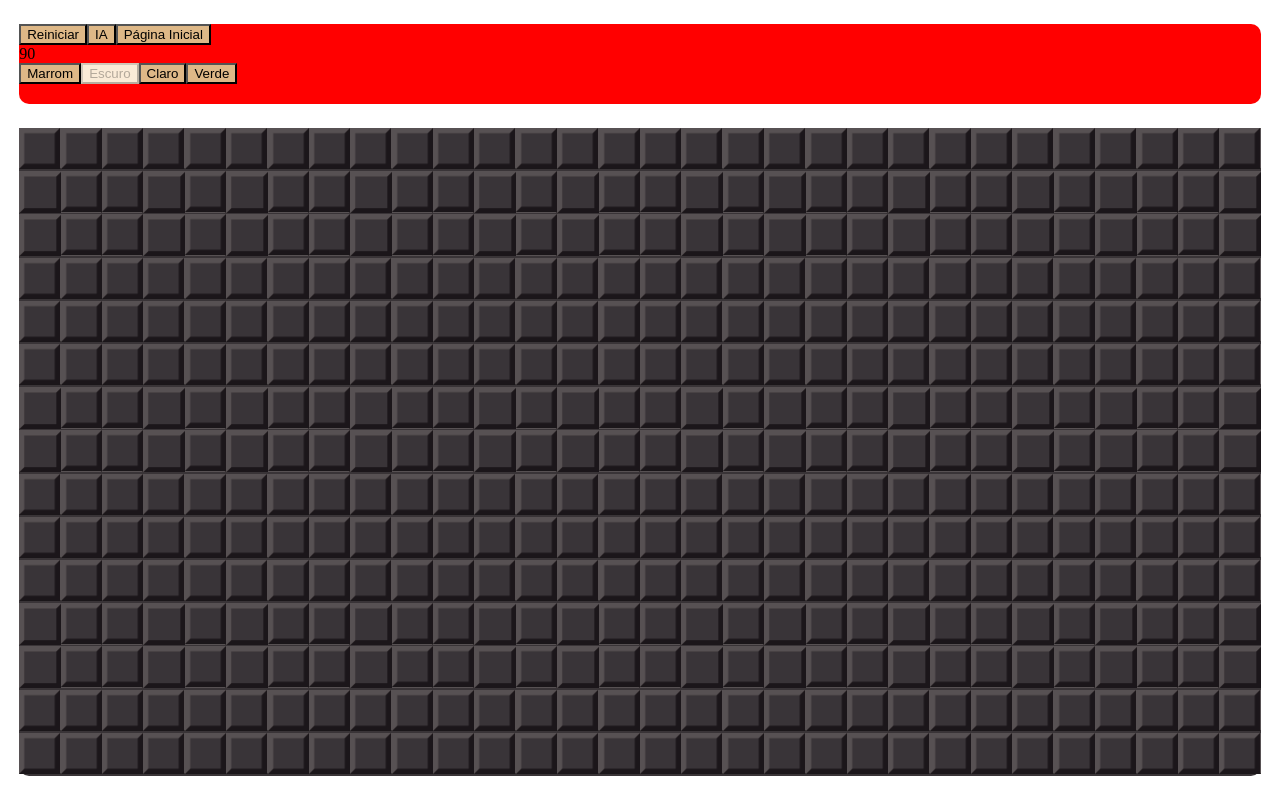
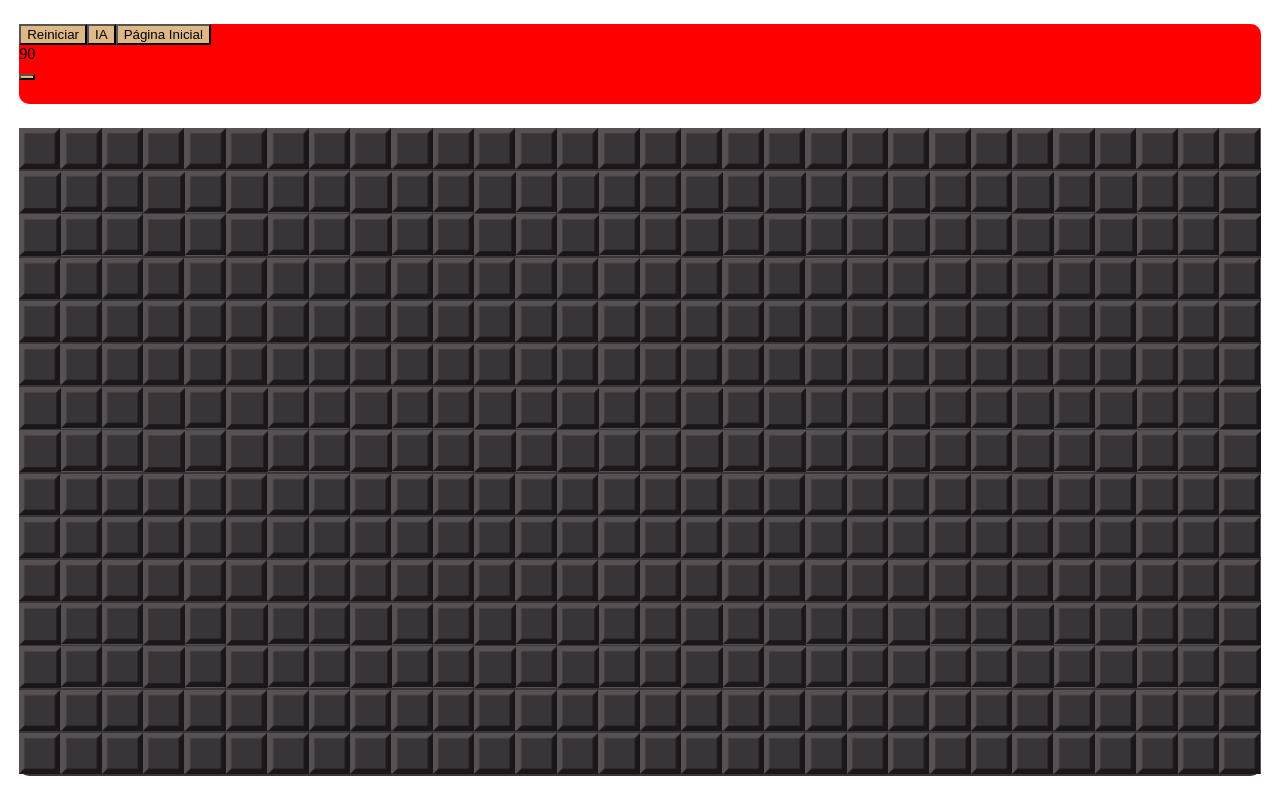
Before and after one commit to WillianColombo/campo_minado-DOM, a plain HTML site: page index.html in a window 1280 px wide. Both pictures are taken after a click on the button "Iniciar Jogo". Drawn offline with Linux system fonts and the light colour scheme; a web font is replaced by a local one.

Commit message:
Transformado o botão para mudar tema em um container button (Precisa de ajustes)

```diff
--- a/scripts/elements/appBarElement.js
+++ b/scripts/elements/appBarElement.js
@@ -2,7 +2,7 @@ import { listaCamposLogicos } from "../class/campoLogico.js"
 import { playIA } from "../class/ia.js"
 import { restartGame } from "../gameController/gameEvents.js"
 import { dificuldadeEscolhida } from "../gameController/gameMenu.js"
-import { buttonThemeInit, createChangeTheme } from "./changeTheme.js"
+import { createChangeTheme } from "./changeTheme.js"
 import { createFloatDiv } from "./floatDiv.js"
 
 export function createAppBar() {
@@ -11,7 +11,6 @@ export function createAppBar() {
     createHomeButton()
     createContFlags()
     document.getElementById("app_bar").append(createChangeTheme())
-    buttonThemeInit()
 }
 
 export function createRestartButton() {
--- a/scripts/elements/changeTheme.js
+++ b/scripts/elements/changeTheme.js
@@ -9,42 +9,57 @@ export let themes = [
 ]
 
 export function createChangeTheme() {
-    const div = document.createElement('div')
-    const buttonBrown = document.createElement('button')
-    const buttonDark = document.createElement('button')
-    const buttonLigth = document.createElement('button')
-    const buttonGreen = document.createElement('button')
+    const themeDiv = document.createElement('div')
+    themeDiv.id = 'theme-div'
 
-    buttonBrown.id = 'brown'
-    buttonDark.id = 'dark'
-    buttonLigth.id = 'ligth'
-    buttonGreen.id = 'green'
+    const themeButton = document.createElement('button')
+    themeButton.id = 'theme-button'
+    themeButton.onclick = () => {
+        const buttonDiv = document.getElementById('container-theme-div')
+        if (buttonDiv) {
+            buttonDiv.remove()
+        } else {
+            themeDiv.appendChild(openContainerTheme())
+            document.getElementById(themes.find(theme => theme.select).name).disabled = true
+        }
+    }
 
-    buttonBrown.className = 'button-theme'
-    buttonDark.className = 'button-theme'
-    buttonLigth.className = 'button-theme'
-    buttonGreen.className = 'button-theme'
+    themeDiv.appendChild(themeButton)
 
-    buttonBrown.innerText = 'Marrom'
-    buttonDark.innerText = 'Escuro'
-    buttonLigth.innerText = 'Claro'
-    buttonGreen.innerText = 'Verde'
-
-    buttonBrown.onclick = () => changeTheme(buttonBrown)
-    buttonDark.onclick = () => changeTheme(buttonDark)
-    buttonLigth.onclick = () => changeTheme(buttonLigth)
-    buttonGreen.onclick = () => changeTheme(buttonGreen)
-
-    div.append(buttonBrown, buttonDark, buttonLigth, buttonGreen)
-
-    return div
+    return themeDiv
 }
 
-export function buttonThemeInit(){
-    document.getElementById(themes.find(theme => theme.select).name).disabled = true
+function openContainerTheme() {
+    const brownButton = document.createElement('button')
+    const darkButton = document.createElement('button')
+    const ligthButton = document.createElement('button')
+    const greenButton = document.createElement('button')
+
+    brownButton.id = 'brown'
+    darkButton.id = 'dark'
+    ligthButton.id = 'ligth'
+    greenButton.id = 'green'
+
+    brownButton.className = 'theme-button'
+    darkButton.className = 'theme-button'
+    ligthButton.className = 'theme-button'
+    greenButton.className = 'theme-button'
+
+    brownButton.onclick = () => changeTheme(brownButton)
+    darkButton.onclick = () => changeTheme(darkButton)
+    ligthButton.onclick = () => changeTheme(ligthButton)
+    greenButton.onclick = () => changeTheme(greenButton)
+
+
+    const buttonDiv = document.createElement('div')
+    buttonDiv.id = 'container-theme-div'
+
+    buttonDiv.append(brownButton, darkButton, ligthButton, greenButton)
+
+    return buttonDiv
 }
 
-function changeTheme(newTheme){
+function changeTheme(newTheme) {
     document.getElementById(themes.find(theme => theme.select).name).disabled = false
     themes.find(theme => theme.select).select = false
     newTheme.disabled = true
--- a/scripts/gameController/gameMenu.js
+++ b/scripts/gameController/gameMenu.js
@@ -1,11 +1,13 @@
 import { dificuldade } from "../class/dificuldade.js"
-import { buttonThemeInit, createChangeTheme } from "../elements/changeTheme.js"
+import { createChangeTheme } from "../elements/changeTheme.js"
 import { gameMenuSize } from "../styles/gameMenuSize.js"
 import { initGame } from "./gameInit.js"
 
+export let dificuldadeEscolhida = dificuldade(2)
+
+let listaDificuldade = []
+
 buildMenu()
-
-export let dificuldadeEscolhida = dificuldade(2)
 
 export function buildMenu() {
     const body = document.querySelector('body')
@@ -22,7 +24,38 @@ export function buildMenu() {
     buttonStart.onclick = () => iniciarGame()
 
 
+    const img = document.createElement('img')
+    img.id = 'img-logo'
+    img.src = '/assets/logo/logo-nome.png'
 
+    //Importa os elementos na tela
+    divOpcoes.append(img, buttonStart, createDivDificuldade(), createChangeTheme())
+    divBody.appendChild(divOpcoes)
+    body.appendChild(divBody)
+
+
+
+    //Dificuldade escolhida, exportada para resetar dentro de game com as mesmas configurações. Inicia por padrão nessa escolha
+
+    //Função chamada ao clicar no botão "Iniciar Jogo"
+    function iniciarGame() {
+        body.innerHTML = '' //Limpa a tela de menu
+        initGame(dificuldadeEscolhida.qtdColunas, dificuldadeEscolhida.porcBombas) //Gera o jogo
+    }
+
+    gameMenuSize()
+}
+
+//Replica um input radio em forma de botões
+function mudarDificuldade(button) {
+    const oldButton = listaDificuldade.find(buttonLista => buttonLista.disabled === true)
+    oldButton.disabled = false
+    button.disabled = true
+
+    dificuldadeEscolhida = dificuldade(parseInt(button.id))
+}
+
+function createDivDificuldade() {
     const divDificuldade = document.createElement('div')
     divDificuldade.id = 'div-dificuldade'
 
@@ -50,36 +83,7 @@ export function buildMenu() {
     button4.onclick = () => mudarDificuldade(button4)
 
     divDificuldade.append(button1, button2, button3, button4)
-    const listaDificuldade = [button1, button2, button3, button4]
+    listaDificuldade = [button1, button2, button3, button4]
 
-    const img = document.createElement('img')
-    img.id = 'img-logo'
-    img.src = '/assets/logo/logo-nome.png'
-
-    //Importa os elementos na tela
-    divOpcoes.append(img, buttonStart, divDificuldade, createChangeTheme())
-    divBody.appendChild(divOpcoes)
-    body.appendChild(divBody)
-    buttonThemeInit()
-
-
-
-    //Dificuldade escolhida, exportada para resetar dentro de game com as mesmas configurações. Inicia por padrão nessa escolha
-
-    //Função chamada ao clicar no botão "Iniciar Jogo"
-    function iniciarGame() {
-        body.innerHTML = '' //Limpa a tela de menu
-        initGame(dificuldadeEscolhida.qtdColunas, dificuldadeEscolhida.porcBombas) //Gera o jogo
-    }
-
-    //Replica um input radio em forma de botões
-    function mudarDificuldade(button) {
-        const oldButton = listaDificuldade.find(buttonLista => buttonLista.disabled === true)
-        oldButton.disabled = false
-        button.disabled = true
-
-        dificuldadeEscolhida = dificuldade(parseInt(button.id))
-    }
-
-    gameMenuSize()
+    return divDificuldade
 }
--- a/styles/mainMenu.css
+++ b/styles/mainMenu.css
@@ -2,7 +2,7 @@
     display: flex;
     justify-content: center;
     align-items: center;
-    background-image: url('/assets/background/1.jpg');
+    background-image: url('/assets/background/3.jpeg');
     margin: 0;
     padding: 0;
     height: 100vh;
```
Also changed, not shown: assets/background/1.jpg (deleted), assets/background/2.jpg (deleted), assets/background/3.jpg (deleted), 3 other files.
